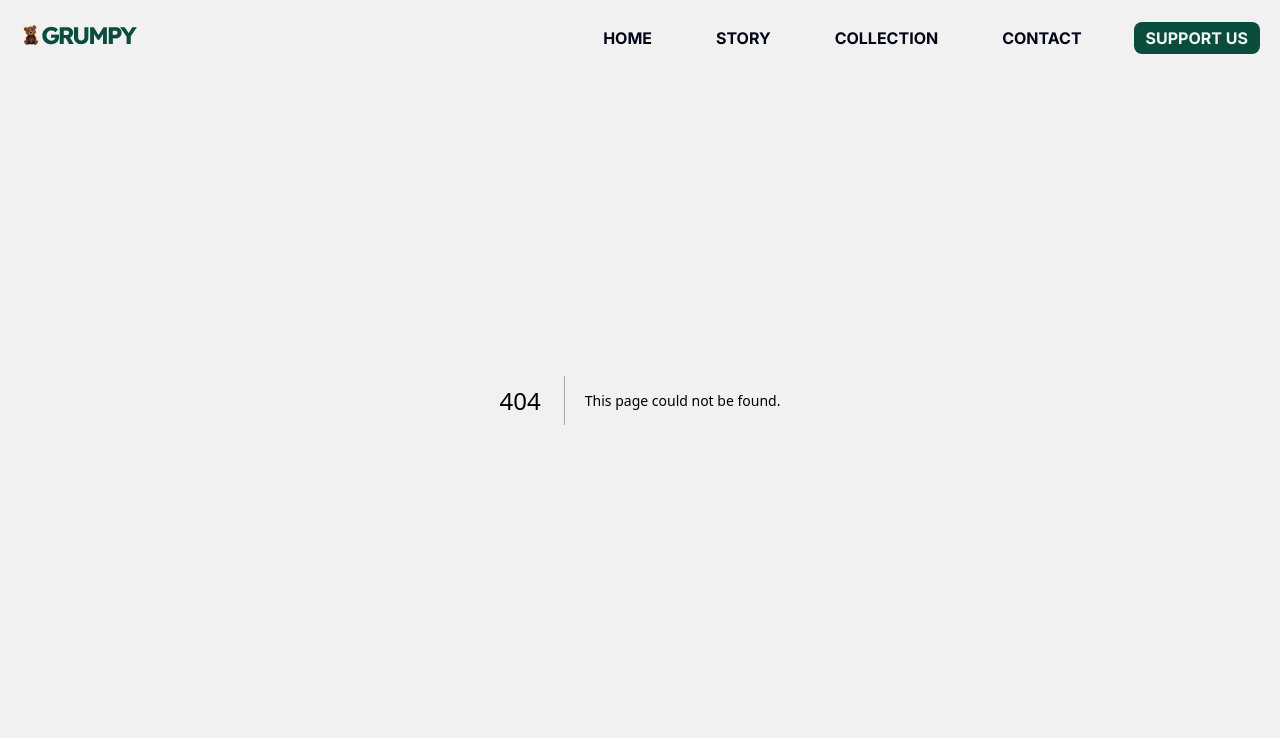
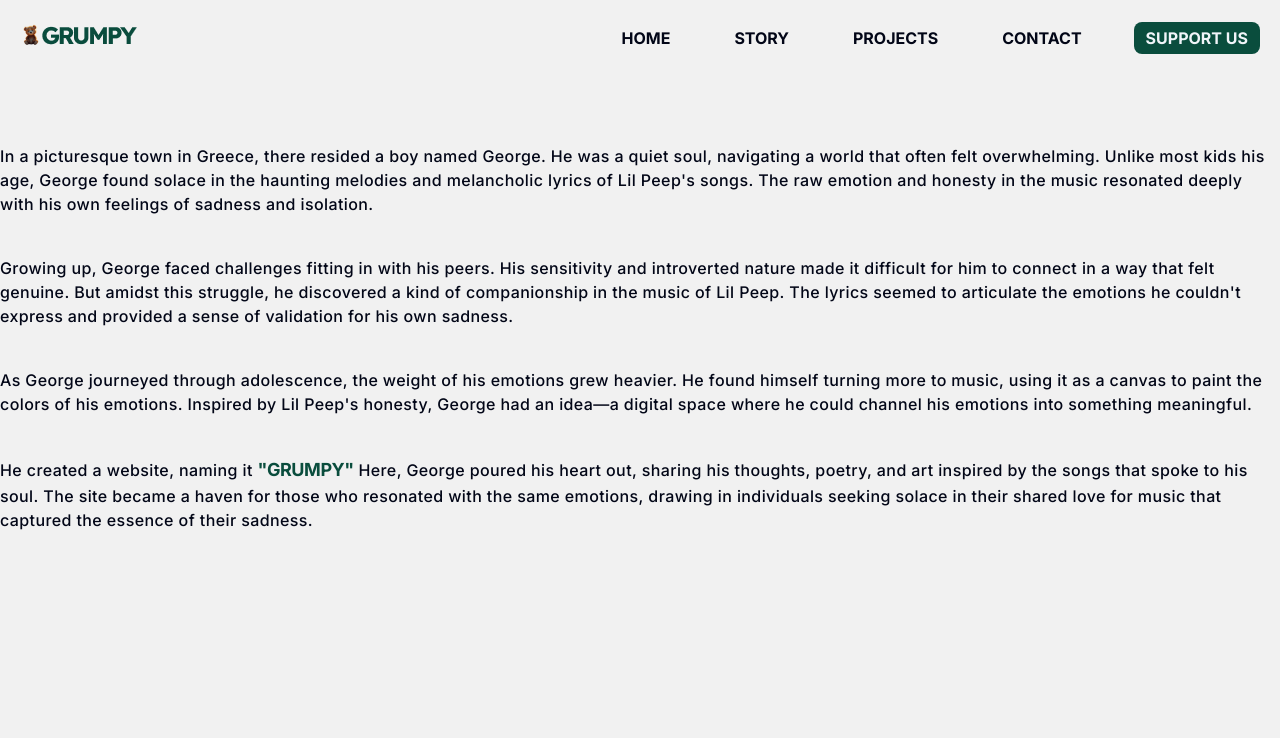
Before and after one commit to g-vasilei/grumpy, a Next.js app: page /story in a window 1280 px wide. Before the commit this address had no page. Shown: the top 738 px of the page. Built offline with nearby package versions, Linux system fonts and the light colour scheme.

Commit message:
add story and project pages

```diff
--- a/src/app/layout.tsx
+++ b/src/app/layout.tsx
@@ -6,9 +6,30 @@
 
 const inter = Inter({ subsets: ['latin'] })
 
-export const metadata: Metadata = {
-   title: 'Create Next App',
-   description: 'Generated by create next app',
+export const metadata = {
+   title: 'grumpy.gr',
+   description: 'Sad and unmotivational quotes',
+   keywords: ['Βέροια', 'Ηλεκτρολόγος', 'Ηλεκτρονικός', 'World Οικονομικά'],
+   alternates: {
+      canonical: `https://grumpy.gr/projects/`,
+   },
+   openGraph: {
+      title: 'grumpy.gr',
+      description: 'Sad and unmotivational quotes',
+      type: 'article',
+      url: `https://grumpy.gr/`,
+      images: [
+         {
+            url: 'https://www.grumpy.gr/_next/static/media/logo-4.768153dc.svg',
+         },
+      ],
+   },
+   twitter: {
+      card: 'summary_large_image',
+      title: 'grumpy.gr',
+      description: 'Sad and unmotivational quotes',
+      images: 'https://www.grumpy.gr/_next/static/media/logo-4.768153dc.svg',
+   },
 }
 
 const Header = dynamic(() => import('../components/Header'), {
--- a/src/app/projects/[slug]/page.tsx
+++ b/src/app/projects/[slug]/page.tsx
@@ -15,7 +15,7 @@
    // fetch data
    const { projects } = data
    const project = projects?.find((currentProject) => currentProject.slug === slug)
-   const imgUrl = `https://grumpy.gr/`
+   const imgUrl = `https://grumpy.gr/_next/static/media/`
 
    // optionally access and extend (rather than replace) parent metadata
    const previousImages = (await parent).openGraph?.images || []
@@ -59,7 +59,7 @@
 
    return (
       <>
-         <div className='pt-36 pb-36 w-full max-w-7xl m-auto grid grid-cols-1 sm:grid-cols-2'>
+         <div className='px-5 xl:px-0 pt-36 pb-36 w-full max-w-7xl m-auto grid grid-cols-1 sm:grid-cols-2'>
             <div className='m-w-full p-5 xl:p-0'>
                <Image src={project?.img!} priority alt='Project Image' />
             </div>
--- /dev/null
+++ b/src/app/projects/page.tsx
@@ -0,0 +1,54 @@
+import React from 'react'
+import data from '../../data/data'
+import Image from 'next/image'
+import ShareButtons from '../../components/ShareButtons'
+import type { Metadata } from 'next'
+import Link from 'next/link'
+
+export const metadata = {
+   title: 'grumpy.gr',
+   description: 'Sad and unmotivational quotes',
+   keywords: ['Βέροια', 'Ηλεκτρολόγος', 'Ηλεκτρονικός', 'World Οικονομικά'],
+   alternates: {
+      canonical: `https://grumpy.gr/projects/`,
+   },
+   openGraph: {
+      title: 'grumpy.gr',
+      description: 'Sad and unmotivational quotes',
+      type: 'article',
+      url: `https://grumpy.gr/`,
+      images: [
+         {
+            url: 'https://www.grumpy.gr/_next/static/media/logo-4.768153dc.svg',
+         },
+      ],
+   },
+   twitter: {
+      card: 'summary_large_image',
+      title: 'grumpy.gr',
+      description: 'Sad and unmotivational quotes',
+      images: 'https://www.grumpy.gr/_next/static/media/logo-4.768153dc.svg',
+   },
+}
+
+function page() {
+   const { projects } = data
+   return (
+      <div className='px-5 xl:px-0 w-full max-w-7xl m-auto pt-36 pb-36'>
+         <div className='grid grid-cols-1 sm:grid-cols-2 lg:grid-cols-3 gap-10 gap-y-16'>
+            {projects?.map((project, index) => (
+               <Link href={`/projects/${project.slug}`} key={index}>
+                  <div className='card'>
+                     <div className='max-w-[400px]'>
+                        <Image src={project.img} alt={project.title} className='rounded-lg' />
+                     </div>
+                     <div className='text-slate-950 font-semibold text-lg mt-5'>{project.title}</div>
+                  </div>
+               </Link>
+            ))}
+         </div>
+      </div>
+   )
+}
+
+export default page
--- /dev/null
+++ b/src/app/story/page.tsx
@@ -0,0 +1,34 @@
+import React from 'react'
+
+function page() {
+   return (
+      <div className='px-5 xl:px-0 pt-36 pb-36 w-full max-w-7xl m-auto text-slate-950 font-medium tracking-wide'>
+         <p className='mb-10'>
+            In a picturesque town in Greece, there resided a boy named George. He was a quiet soul, navigating a world
+            that often felt overwhelming. Unlike most kids his age, George found solace in the haunting melodies and
+            melancholic lyrics of Lil Peep's songs. The raw emotion and honesty in the music resonated deeply with his
+            own feelings of sadness and isolation.
+         </p>
+         <p className='mb-10'>
+            Growing up, George faced challenges fitting in with his peers. His sensitivity and introverted nature made
+            it difficult for him to connect in a way that felt genuine. But amidst this struggle, he discovered a kind
+            of companionship in the music of Lil Peep. The lyrics seemed to articulate the emotions he couldn't express
+            and provided a sense of validation for his own sadness.
+         </p>
+         <p className='mb-10'>
+            As George journeyed through adolescence, the weight of his emotions grew heavier. He found himself turning
+            more to music, using it as a canvas to paint the colors of his emotions. Inspired by Lil Peep's honesty,
+            George had an idea—a digital space where he could channel his emotions into something meaningful.
+         </p>
+         <p>
+            He created a website, naming it{' '}
+            <span className='text-main-color font-bold text-lg tracking-tight'>"GRUMPY"</span> Here, George poured his
+            heart out, sharing his thoughts, poetry, and art inspired by the songs that spoke to his soul. The site
+            became a haven for those who resonated with the same emotions, drawing in individuals seeking solace in
+            their shared love for music that captured the essence of their sadness.
+         </p>
+      </div>
+   )
+}
+
+export default page
--- a/src/components/Header.tsx
+++ b/src/components/Header.tsx
@@ -51,10 +51,10 @@
                   <Link href='/'>HOME</Link>
                </li>
                <li onClick={() => setMenu((prevState) => !prevState)}>
-                  <Link href='/'>STORY</Link>
+                  <Link href='/story'>STORY</Link>
                </li>
                <li onClick={() => setMenu((prevState) => !prevState)}>
-                  <Link href='/'>COLLECTION</Link>
+                  <Link href='/projects'>PROJECTS</Link>
                </li>
                <li onClick={() => setMenu((prevState) => !prevState)}>
                   <Link href='/'>CONTACT</Link> US
@@ -65,10 +65,10 @@
                   <Link href='/'>HOME</Link>
                </li>
                <li className='px-3 py-1'>
-                  <Link href='/'>STORY</Link>
+                  <Link href='/story'>STORY</Link>
                </li>
                <li className='px-3 py-1'>
-                  <Link href='/'>COLLECTION</Link>
+                  <Link href='/projects'>PROJECTS</Link>
                </li>
                <li className='px-3 py-1'>
                   <Link href='/'>CONTACT</Link>
--- a/src/components/Hero.tsx
+++ b/src/components/Hero.tsx
@@ -13,7 +13,7 @@
             </h3>
             <p className='text-base font-semibold mt-8 lg:mt-16 text-slate-950'>
                You can find sad quotes about life. This is a unique project for us, grumpy people, to express our
-               feelings
+               feelings.
             </p>
             <Link className='px-3 py-1 bg-main-color rounded-lg text-slate-100 w-fit mt-5' href='/'>
                SUPPORT US
```
